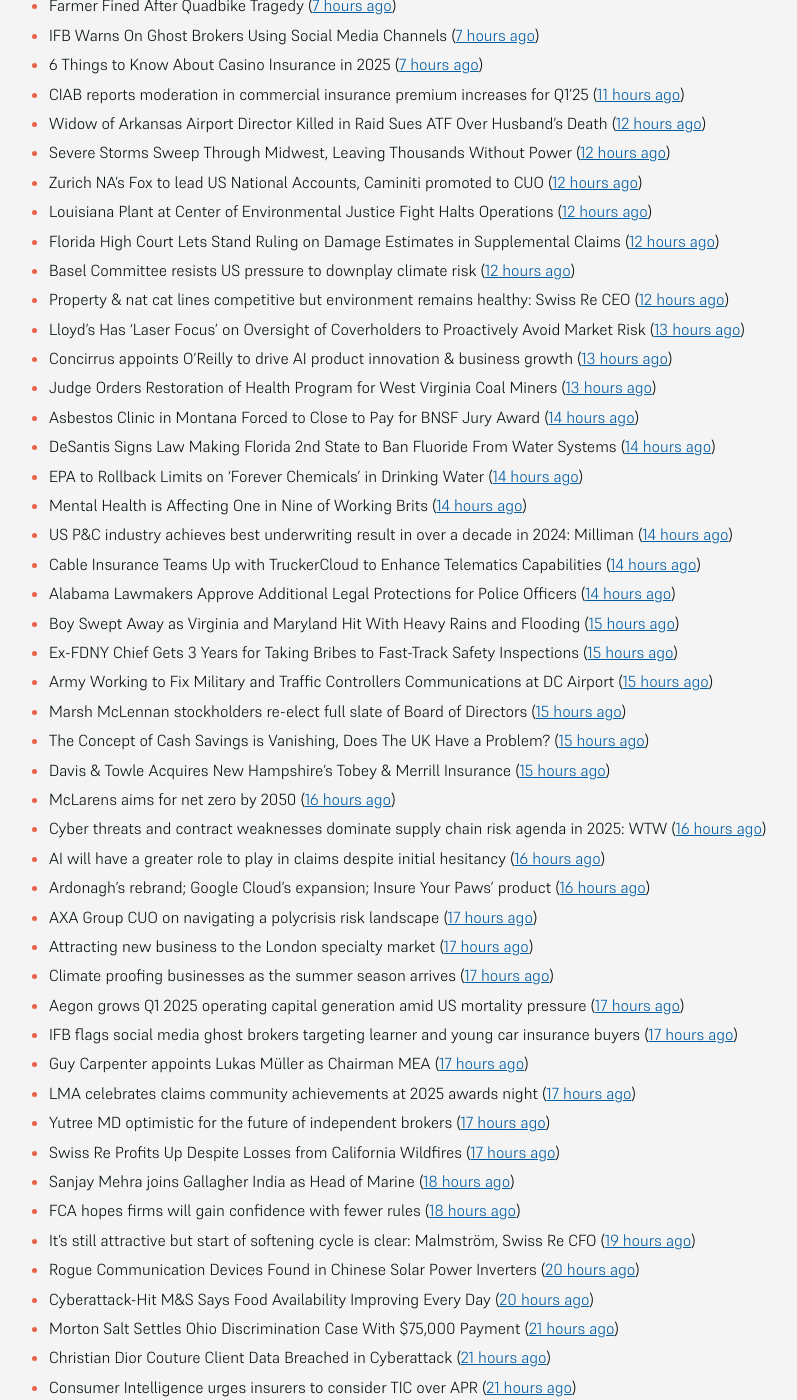
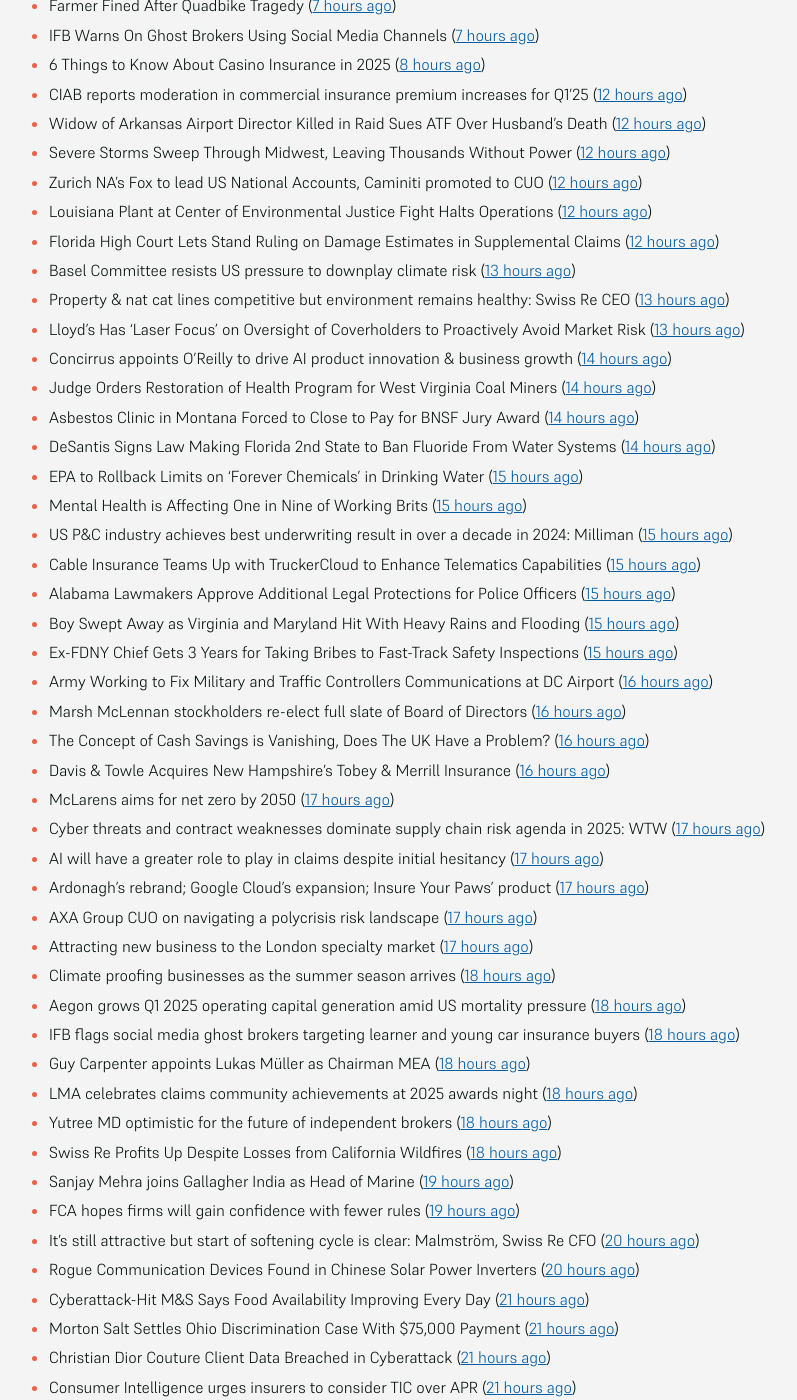
Before and after one commit to mat-0/feeds.thechels.uk, a Jekyll site: the page built from index.md, in a window 1280 px wide and 1400 px high, scrolled down 368 px. Shown: the whole window, without its empty margins (215-1012 px from the left). Built offline with Jekyll 4.4.1, drawn with Linux system fonts in a browser that asks for light colours; some of the changed text lies outside the part shown.

Commit message:
New Feed

```diff
--- a/index.md
+++ b/index.md
@@ -8,54 +8,54 @@ description: Latest Updates
 [Get this as an RSS feed](/feed.rss)
 
 <!-- news_marker starts -->
-- Severe Storm Batters St. Louis, Leaving At Least 4 Dead ([52 minutes ago](https://www.insurancejournal.com/news/midwest/2025/05/16/824121.htm))
-- Edison Plans $6.2 Billion Fire-Prevention Plan After LA Blazes ([5 hours ago](https://www.insurancejournal.com/news/west/2025/05/16/824114.htm))
+- Severe Storm Batters St. Louis, Leaving At Least 4 Dead ([1 hours ago](https://www.insurancejournal.com/news/midwest/2025/05/16/824121.htm))
+- Edison Plans $6.2 Billion Fire-Prevention Plan After LA Blazes ([6 hours ago](https://www.insurancejournal.com/news/west/2025/05/16/824114.htm))
 - Guidewire Releases Study on EU Customer Attitudes Towards Insurers ([6 hours ago](https://insurance-edge.net/2025/05/16/guidewire-releases-study-on-eu-customer-attitudes-towards-insurers/))
 - Farmer Fined After Quadbike Tragedy ([7 hours ago](https://insurance-edge.net/2025/05/16/farmer-fined-after-quadbike-tragedy/))
 - IFB Warns On Ghost Brokers Using Social Media Channels ([7 hours ago](https://insurance-edge.net/2025/05/16/ifb-warns-on-ghost-brokers-using-social-media-channels/))
-- 6 Things to Know About Casino Insurance in 2025 ([7 hours ago](https://insurance-edge.net/2025/05/16/6-things-to-know-about-casino-insurance-in-2025/))
-- CIAB reports moderation in commercial insurance premium increases for Q1’25 ([11 hours ago](https://www.reinsurancene.ws/ciab-reports-moderation-in-commercial-insurance-premium-increases-for-q125/))
+- 6 Things to Know About Casino Insurance in 2025 ([8 hours ago](https://insurance-edge.net/2025/05/16/6-things-to-know-about-casino-insurance-in-2025/))
+- CIAB reports moderation in commercial insurance premium increases for Q1’25 ([12 hours ago](https://www.reinsurancene.ws/ciab-reports-moderation-in-commercial-insurance-premium-increases-for-q125/))
 - Widow of Arkansas Airport Director Killed in Raid Sues ATF Over Husband’s Death ([12 hours ago](https://www.insurancejournal.com/news/southcentral/2025/05/16/824097.htm))
 - Severe Storms Sweep Through Midwest, Leaving Thousands Without Power ([12 hours ago](https://www.insurancejournal.com/news/midwest/2025/05/16/824092.htm))
 - Zurich NA’s Fox to lead US National Accounts, Caminiti promoted to CUO ([12 hours ago](https://www.reinsurancene.ws/zurich-nas-fox-to-lead-us-national-accounts-caminiti-promoted-to-cuo/))
 - Louisiana Plant at Center of Environmental Justice Fight Halts Operations ([12 hours ago](https://www.insurancejournal.com/news/southcentral/2025/05/16/824085.htm))
 - Florida High Court Lets Stand Ruling on Damage Estimates in Supplemental Claims ([12 hours ago](https://www.insurancejournal.com/news/southeast/2025/05/16/824076.htm))
-- Basel Committee resists US pressure to downplay climate risk ([12 hours ago](https://www.dig-in.com/articles/basel-committee-resists-us-pressure-to-downplay-climate-risk))
-- Property & nat cat lines competitive but environment remains healthy: Swiss Re CEO ([12 hours ago](https://www.reinsurancene.ws/property-nat-cat-lines-competitive-but-environment-remains-healthy-swiss-re-ceo/))
+- Basel Committee resists US pressure to downplay climate risk ([13 hours ago](https://www.dig-in.com/articles/basel-committee-resists-us-pressure-to-downplay-climate-risk))
+- Property & nat cat lines competitive but environment remains healthy: Swiss Re CEO ([13 hours ago](https://www.reinsurancene.ws/property-nat-cat-lines-competitive-but-environment-remains-healthy-swiss-re-ceo/))
 - Lloyd’s Has ‘Laser Focus’ on Oversight of Coverholders to Proactively Avoid Market Risk ([13 hours ago](https://www.insurancejournal.com/news/international/2025/05/16/824065.htm))
-- Concirrus appoints O’Reilly to drive AI product innovation & business growth ([13 hours ago](https://www.reinsurancene.ws/concirrus-appoints-oreilly-to-drive-ai-product-innovation-business-growth/))
-- Judge Orders Restoration of Health Program for West Virginia Coal Miners ([13 hours ago](https://www.insurancejournal.com/news/southeast/2025/05/16/824060.htm))
+- Concirrus appoints O’Reilly to drive AI product innovation & business growth ([14 hours ago](https://www.reinsurancene.ws/concirrus-appoints-oreilly-to-drive-ai-product-innovation-business-growth/))
+- Judge Orders Restoration of Health Program for West Virginia Coal Miners ([14 hours ago](https://www.insurancejournal.com/news/southeast/2025/05/16/824060.htm))
 - Asbestos Clinic in Montana Forced to Close to Pay for BNSF Jury Award ([14 hours ago](https://www.insurancejournal.com/news/west/2025/05/16/824055.htm))
 - DeSantis Signs Law Making Florida 2nd State to Ban Fluoride From Water Systems ([14 hours ago](https://www.insurancejournal.com/news/southeast/2025/05/16/824051.htm))
-- EPA to Rollback Limits on ‘Forever Chemicals’ in Drinking Water ([14 hours ago](https://www.insurancejournal.com/news/national/2025/05/16/824047.htm))
-- Mental Health is Affecting One in Nine of Working Brits ([14 hours ago](https://insurance-edge.net/2025/05/16/mental-health-is-affecting-one-in-nine-of-working-brits/))
-- US P&C industry achieves best underwriting result in over a decade in 2024: Milliman ([14 hours ago](https://www.reinsurancene.ws/us-pc-industry-achieves-best-underwriting-result-in-over-a-decade-in-2024-milliman/))
-- Cable Insurance Teams Up with TruckerCloud to Enhance Telematics Capabilities ([14 hours ago](https://www.insurtechinsights.com/cable-insurance-teams-up-with-truckercloud-to-enhance-telematics-capabilities/))
-- Alabama Lawmakers Approve Additional Legal Protections for Police Officers ([14 hours ago](https://www.insurancejournal.com/news/southeast/2025/05/16/824044.htm))
+- EPA to Rollback Limits on ‘Forever Chemicals’ in Drinking Water ([15 hours ago](https://www.insurancejournal.com/news/national/2025/05/16/824047.htm))
+- Mental Health is Affecting One in Nine of Working Brits ([15 hours ago](https://insurance-edge.net/2025/05/16/mental-health-is-affecting-one-in-nine-of-working-brits/))
+- US P&C industry achieves best underwriting result in over a decade in 2024: Milliman ([15 hours ago](https://www.reinsurancene.ws/us-pc-industry-achieves-best-underwriting-result-in-over-a-decade-in-2024-milliman/))
+- Cable Insurance Teams Up with TruckerCloud to Enhance Telematics Capabilities ([15 hours ago](https://www.insurtechinsights.com/cable-insurance-teams-up-with-truckercloud-to-enhance-telematics-capabilities/))
+- Alabama Lawmakers Approve Additional Legal Protections for Police Officers ([15 hours ago](https://www.insurancejournal.com/news/southeast/2025/05/16/824044.htm))
 - Boy Swept Away as Virginia and Maryland Hit With Heavy Rains and Flooding ([15 hours ago](https://www.insurancejournal.com/news/east/2025/05/16/824034.htm))
 - Ex-FDNY Chief Gets 3 Years for Taking Bribes to Fast-Track Safety Inspections ([15 hours ago](https://www.insurancejournal.com/news/east/2025/05/16/824030.htm))
-- Army Working to Fix Military and Traffic Controllers Communications at DC Airport ([15 hours ago](https://www.insurancejournal.com/news/east/2025/05/16/824024.htm))
-- Marsh McLennan stockholders re-elect full slate of Board of Directors ([15 hours ago](https://www.reinsurancene.ws/marsh-mclennan-stockholders-re-elect-full-slate-of-board-of-directors/))
-- The Concept of Cash Savings is Vanishing, Does The UK Have a Problem? ([15 hours ago](https://insurance-edge.net/2025/05/16/the-concept-of-cash-savings-is-vanishing-does-the-uk-have-a-problem/))
-- Davis & Towle Acquires New Hampshire’s Tobey & Merrill Insurance ([15 hours ago](https://www.insurancejournal.com/news/east/2025/05/16/824021.htm))
-- McLarens aims for net zero by 2050 ([16 hours ago](https://www.postonline.co.uk/news/7957770/mclarens-aims-for-net-zero-by-2050))
-- Cyber threats and contract weaknesses dominate supply chain risk agenda in 2025: WTW ([16 hours ago](https://www.reinsurancene.ws/cyber-threats-and-contract-weaknesses-dominate-supply-chain-risk-agenda-in-2025-wtw/))
-- AI will have a greater role to play in claims despite initial hesitancy ([16 hours ago](https://www.postonline.co.uk/broker/7957769/ai-will-have-a-greater-role-to-play-in-claims-despite-initial-hesitancy))
-- Ardonagh’s rebrand; Google Cloud’s expansion; Insure Your Paws’ product ([16 hours ago](https://www.postonline.co.uk/news/7957764/ardonaghs-rebrand-google-clouds-expansion-insure-your-paws-product))
+- Army Working to Fix Military and Traffic Controllers Communications at DC Airport ([16 hours ago](https://www.insurancejournal.com/news/east/2025/05/16/824024.htm))
+- Marsh McLennan stockholders re-elect full slate of Board of Directors ([16 hours ago](https://www.reinsurancene.ws/marsh-mclennan-stockholders-re-elect-full-slate-of-board-of-directors/))
+- The Concept of Cash Savings is Vanishing, Does The UK Have a Problem? ([16 hours ago](https://insurance-edge.net/2025/05/16/the-concept-of-cash-savings-is-vanishing-does-the-uk-have-a-problem/))
+- Davis & Towle Acquires New Hampshire’s Tobey & Merrill Insurance ([16 hours ago](https://www.insurancejournal.com/news/east/2025/05/16/824021.htm))
+- McLarens aims for net zero by 2050 ([17 hours ago](https://www.postonline.co.uk/news/7957770/mclarens-aims-for-net-zero-by-2050))
+- Cyber threats and contract weaknesses dominate supply chain risk agenda in 2025: WTW ([17 hours ago](https://www.reinsurancene.ws/cyber-threats-and-contract-weaknesses-dominate-supply-chain-risk-agenda-in-2025-wtw/))
+- AI will have a greater role to play in claims despite initial hesitancy ([17 hours ago](https://www.postonline.co.uk/broker/7957769/ai-will-have-a-greater-role-to-play-in-claims-despite-initial-hesitancy))
+- Ardonagh’s rebrand; Google Cloud’s expansion; Insure Your Paws’ product ([17 hours ago](https://www.postonline.co.uk/news/7957764/ardonaghs-rebrand-google-clouds-expansion-insure-your-paws-product))
 - AXA Group CUO on navigating a polycrisis risk landscape ([17 hours ago](https://www.insurancebusinessmag.com/uk/news/breaking-news/axa-group-cuo-on-navigating-a-polycrisis-risk-landscape-535921.aspx))
 - Attracting new business to the London specialty market ([17 hours ago](https://www.insurancebusinessmag.com/uk/news/breaking-news/attracting-new-business-to-the-london-specialty-market-535974.aspx))
-- Climate proofing businesses as the summer season arrives ([17 hours ago](https://www.insurancebusinessmag.com/uk/news/catastrophe/climate-proofing-businesses-as-the-summer-season-arrives-535973.aspx))
-- Aegon grows Q1 2025 operating capital generation amid US mortality pressure ([17 hours ago](https://www.insurancebusinessmag.com/uk/news/breaking-news/aegon-grows-q1-2025-operating-capital-generation-amid-us-mortality-pressure-535972.aspx))
-- IFB flags social media ghost brokers targeting learner and young car insurance buyers ([17 hours ago](https://www.insurancebusinessmag.com/uk/news/auto-motor/ifb-flags-social-media-ghost-brokers-targeting-learner-and-young-car-insurance-buyers-535971.aspx))
-- Guy Carpenter appoints Lukas Müller as Chairman MEA ([17 hours ago](https://www.reinsurancene.ws/guy-carpenter-appoints-lukas-muller-as-chairman-mea/))
-- LMA celebrates claims community achievements at 2025 awards night ([17 hours ago](https://www.insurancebusinessmag.com/uk/news/claims/lma-celebrates-claims-community-achievements-at-2025-awards-night-535970.aspx))
-- Yutree MD optimistic for the future of independent brokers ([17 hours ago](https://www.postonline.co.uk/news/7957767/yutree-md-optimistic-for-the-future-of-independent-brokers))
-- Swiss Re Profits Up Despite Losses from California Wildfires ([17 hours ago](https://www.insurancejournal.com/news/international/2025/05/16/824017.htm))
-- Sanjay Mehra joins Gallagher India as Head of Marine ([18 hours ago](https://www.reinsurancene.ws/sanjay-mehra-joins-gallagher-india-as-head-of-marine/))
-- FCA hopes firms will gain confidence with fewer rules ([18 hours ago](https://www.postonline.co.uk/news/7957766/fca-hopes-firms-will-gain-confidence-with-fewer-rules))
-- It’s still attractive but start of softening cycle is clear: Malmström, Swiss Re CFO ([19 hours ago](https://www.reinsurancene.ws/its-still-attractive-but-start-of-softening-cycle-is-clear-malmstrom-swiss-re-cfo/))
+- Climate proofing businesses as the summer season arrives ([18 hours ago](https://www.insurancebusinessmag.com/uk/news/catastrophe/climate-proofing-businesses-as-the-summer-season-arrives-535973.aspx))
+- Aegon grows Q1 2025 operating capital generation amid US mortality pressure ([18 hours ago](https://www.insurancebusinessmag.com/uk/news/breaking-news/aegon-grows-q1-2025-operating-capital-generation-amid-us-mortality-pressure-535972.aspx))
+- IFB flags social media ghost brokers targeting learner and young car insurance buyers ([18 hours ago](https://www.insurancebusinessmag.com/uk/news/auto-motor/ifb-flags-social-media-ghost-brokers-targeting-learner-and-young-car-insurance-buyers-535971.aspx))
+- Guy Carpenter appoints Lukas Müller as Chairman MEA ([18 hours ago](https://www.reinsurancene.ws/guy-carpenter-appoints-lukas-muller-as-chairman-mea/))
+- LMA celebrates claims community achievements at 2025 awards night ([18 hours ago](https://www.insurancebusinessmag.com/uk/news/claims/lma-celebrates-claims-community-achievements-at-2025-awards-night-535970.aspx))
+- Yutree MD optimistic for the future of independent brokers ([18 hours ago](https://www.postonline.co.uk/news/7957767/yutree-md-optimistic-for-the-future-of-independent-brokers))
+- Swiss Re Profits Up Despite Losses from California Wildfires ([18 hours ago](https://www.insurancejournal.com/news/international/2025/05/16/824017.htm))
+- Sanjay Mehra joins Gallagher India as Head of Marine ([19 hours ago](https://www.reinsurancene.ws/sanjay-mehra-joins-gallagher-india-as-head-of-marine/))
+- FCA hopes firms will gain confidence with fewer rules ([19 hours ago](https://www.postonline.co.uk/news/7957766/fca-hopes-firms-will-gain-confidence-with-fewer-rules))
+- It’s still attractive but start of softening cycle is clear: Malmström, Swiss Re CFO ([20 hours ago](https://www.reinsurancene.ws/its-still-attractive-but-start-of-softening-cycle-is-clear-malmstrom-swiss-re-cfo/))
 - Rogue Communication Devices Found in Chinese Solar Power Inverters ([20 hours ago](https://www.insurancejournal.com/news/international/2025/05/16/824006.htm))
-- Cyberattack-Hit M&S Says Food Availability Improving Every Day ([20 hours ago](https://www.insurancejournal.com/news/international/2025/05/16/824002.htm))
+- Cyberattack-Hit M&S Says Food Availability Improving Every Day ([21 hours ago](https://www.insurancejournal.com/news/international/2025/05/16/824002.htm))
 - Morton Salt Settles Ohio Discrimination Case With $75,000 Payment ([21 hours ago](https://www.insurancejournal.com/news/midwest/2025/05/16/823999.htm))
 - Christian Dior Couture Client Data Breached in Cyberattack ([21 hours ago](https://www.insurancejournal.com/news/national/2025/05/16/823975.htm))
 - Consumer Intelligence urges insurers to consider TIC over APR ([21 hours ago](https://www.insurancebusinessmag.com/uk/news/auto-motor/consumer-intelligence-urges-insurers-to-consider-tic-over-apr-535940.aspx))
```
Also changed, not shown: other parts of index.md (+4 -4 lines).
